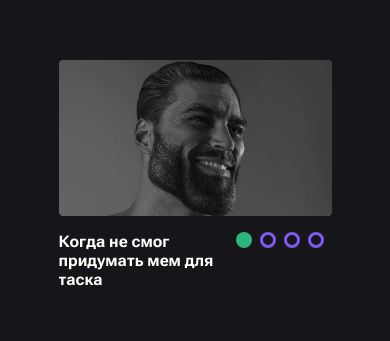
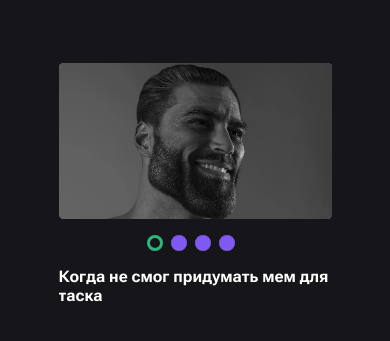
Before and after one commit to Laroikin/cssMemSlider, a plain HTML site: page cssMemSlider/index.html in a window 390 px wide. Shown: the part 229-570 px from the top of the page. Drawn offline with Linux system fonts and the light colour scheme.

Commit message:
feat: add mobile support (Thu, May 19, 2022 02:37 AM)

```diff
--- a/cssMemSlider/styles.css
+++ b/cssMemSlider/styles.css
@@ -66,7 +66,7 @@ input[type='radio'] {
   height: 1rem;
   width: 1rem;
   border-radius: 50%;
-  background-color: transparent;
+  background-color: #7f5af0;
   border: 0.2rem solid #7f5af0;
   transition: 0.3s;
 }
@@ -126,24 +126,39 @@ label:hover .circle {
 
 #switch1:checked ~ .slider label[for='switch1'] .circle {
   cursor: default;
-  background: #2cb67d;
-  border: #2cb67d;
+  border: 0.2rem solid #2cb67d;
+  background: transparent;
 }
 
 #switch2:checked ~ .slider label[for='switch2'] .circle {
   cursor: default;
-  background: #2cb67d;
-  border: #2cb67d;
+  border: 0.2rem solid #2cb67d;
+  background: transparent;
 }
 
 #switch3:checked ~ .slider label[for='switch3'] .circle {
-  border: #2cb67d;
+  border: 0.2rem solid #2cb67d;
   cursor: default;
-  background: #2cb67d;
+  background: transparent;
 }
 
 #switch4:checked ~ .slider label[for='switch4'] .circle {
   cursor: default;
-  background: #2cb67d;
-  border: #2cb67d;
+  background-color: transparent;
+  border: 0.2rem solid #2cb67d;
 }
+
+@media (max-width: 728px) {
+  .desc-wrapper{
+    flex-wrap: wrap;
+  }
+  .controls{
+    width: 100%;
+    order: -1;
+    justify-content: center;
+    margin-bottom: 1rem;
+  }
+  .desc{
+    width: 99%;
+  }
+}
```
